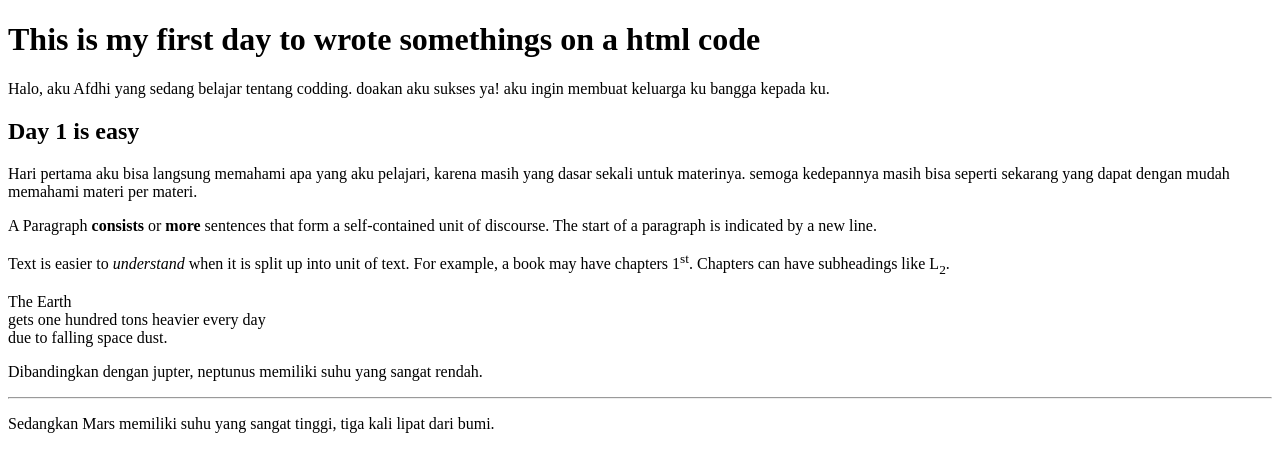
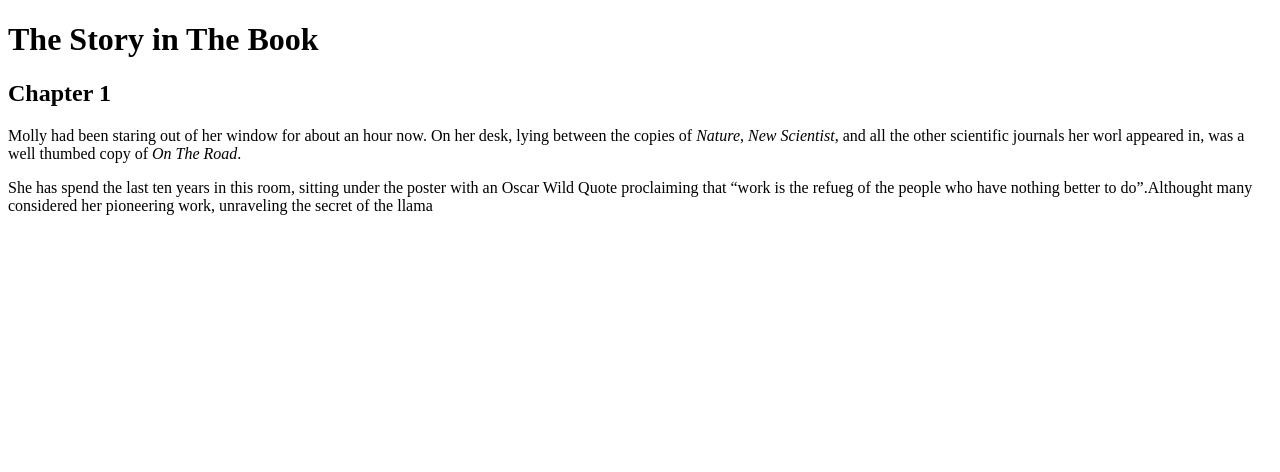
Before and after one commit to jokoanw/xproject, a plain HTML site: page index.html in a window 1280 px wide. Drawn offline with Linux system fonts and the light colour scheme.

Commit message:
Update index.html

```diff
--- a/index.html
+++ b/index.html
@@ -1,20 +1,13 @@
 <!DOCTYPE html>
-<html lang="id">
+<html lang="en">
     <head>
         <meta charset="UTF-8">
-
-        <title>Day one Afdhi Coding </title>
+        <title> Day 2 Afdhi Coding </title>
     </head>
-<body>
-    <h1 lang="en">This is my first day to wrote somethings on a html code</h1>
-    <p> Halo, aku Afdhi yang sedang belajar tentang codding. doakan aku sukses ya! aku ingin membuat keluarga ku bangga kepada ku.</p>
-    <h2 lang="en">Day 1 is easy</h2>
-    <p> Hari pertama aku bisa langsung memahami apa yang aku pelajari, karena masih yang dasar sekali untuk materinya. semoga kedepannya masih bisa seperti sekarang yang dapat dengan mudah memahami materi per materi.</p>
-    <p lang="en"> A Paragraph <b>consists</b> or <b>more</b> sentences that form a self-contained unit of discourse. The start of a paragraph is indicated by a new line.</p>
-    <p lang="en"> Text is easier to <i>understand</i> when it is split up into unit of text. For example, a book may have chapters 1<sup>st</sup>. Chapters can have subheadings like L<sub>2</sub>. </p>
-    <p> The Earth<br />gets one hundred tons heavier every day<br />due to falling space dust.</p>
-    <p>Dibandingkan dengan jupter, neptunus memiliki suhu yang sangat rendah.</p>
-    <hr />
-    <p>Sedangkan Mars memiliki suhu yang sangat tinggi, tiga kali lipat dari bumi.</p>
-</body>
-</html>
+    <body>
+        <h1>The Story in The Book</h1>
+        <h2>Chapter 1</h2>
+        <p>Molly had been staring out of her window for about an hour now. On her desk, lying between the copies of <i>Nature</i>, <i>New Scientist</i>, and all the other scientific journals her worl appeared in, was a well thumbed copy of <cite>On The Road</cite>.</p>
+        <p>She has spend the last ten years in this room, sitting under the poster with an Oscar Wild Quote proclaiming that <q>work is the refueg of the people who have nothing better to do</q>.Althought many considered her pioneering work, unraveling the secret of the llama <abbr title="Deoxyribonucleic acid>DNA</abbr>to be an outstanding achievement.</p>
+                                                                                                                                                                                                                                                                                         </body>
+                                                                                                                                                                                                                                                                                         </html>
```
